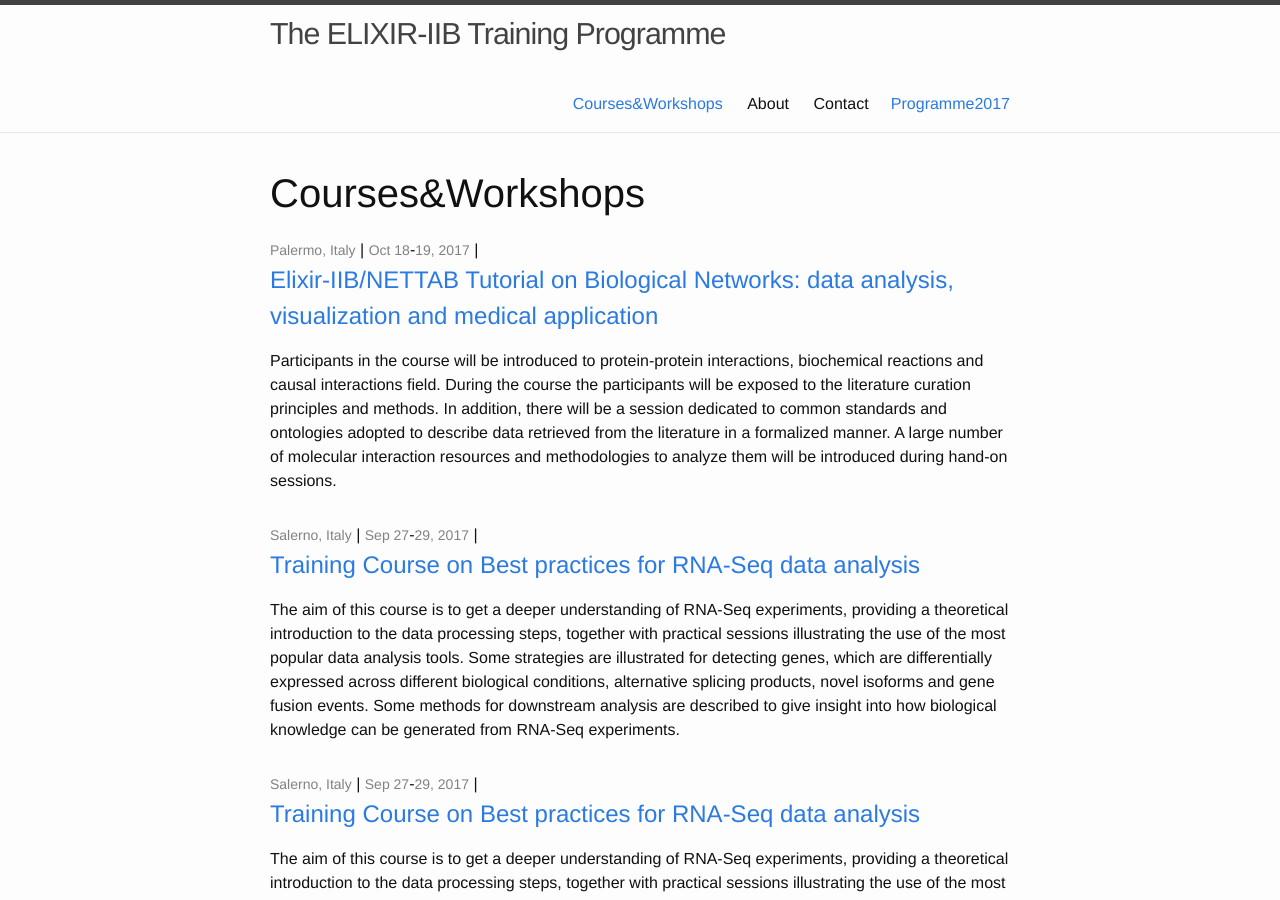
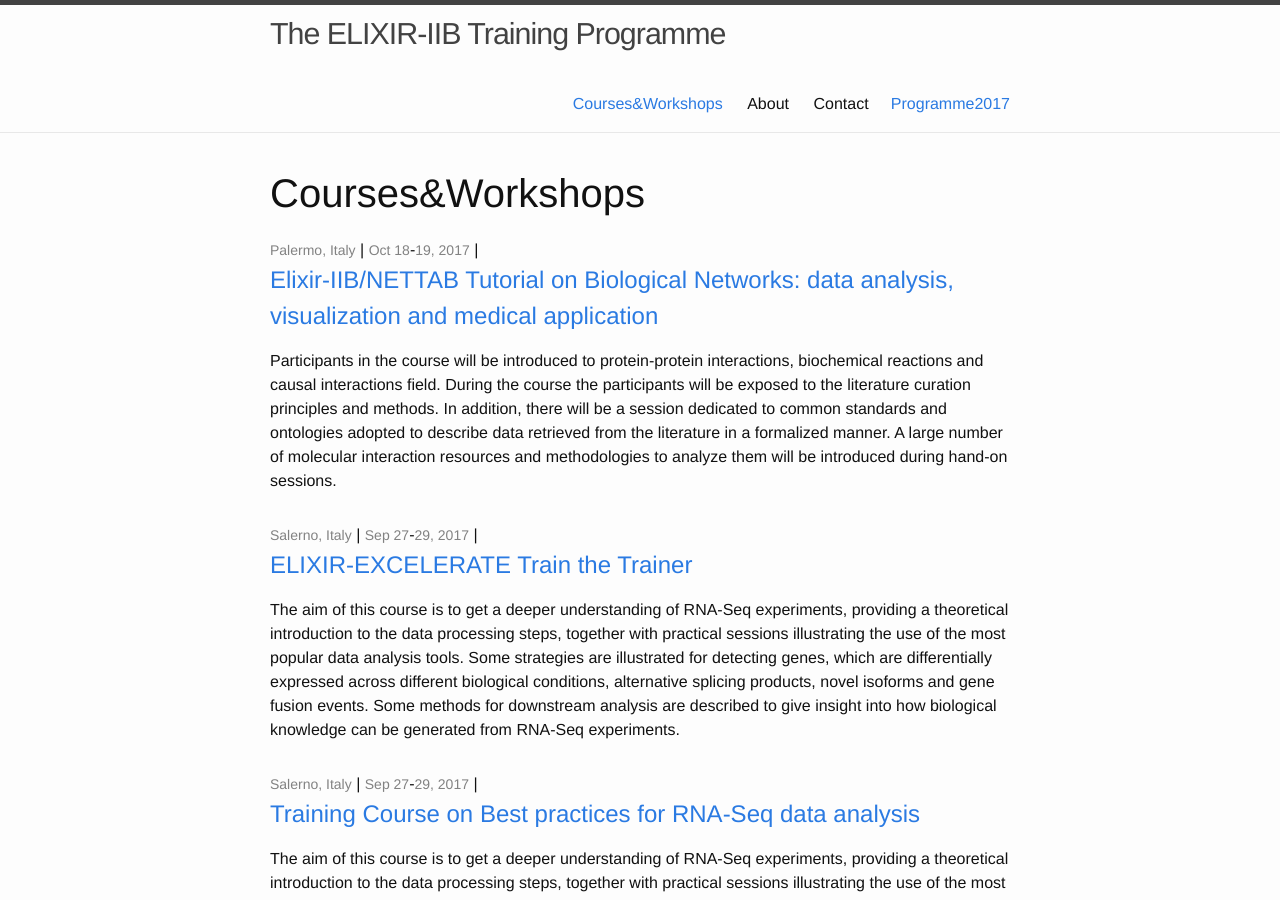
Before and after one commit to ELIXIR-IIB-training/website, a Jekyll site: the page built from courses/index.html, in a window 1280 px wide and 900 px high. Built offline with Jekyll 4.4.1, drawn with Linux system fonts in a browser that asks for light colours.

Commit message:
Update 2017-09-27-train-the-trainer-salerno.md

```diff
--- a/_posts/2017-09-27-train-the-trainer-salerno.md
+++ b/_posts/2017-09-27-train-the-trainer-salerno.md
@@ -1,6 +1,6 @@
 ---
 layout: post
-title:  "Training Course on Best practices for RNA-Seq data analysis"
+title:  "ELIXIR-EXCELERATE Train the Trainer"
 date_start:   2017-09-27
 date_end:   2017-09-29
 venue: Salerno, Italy
```
